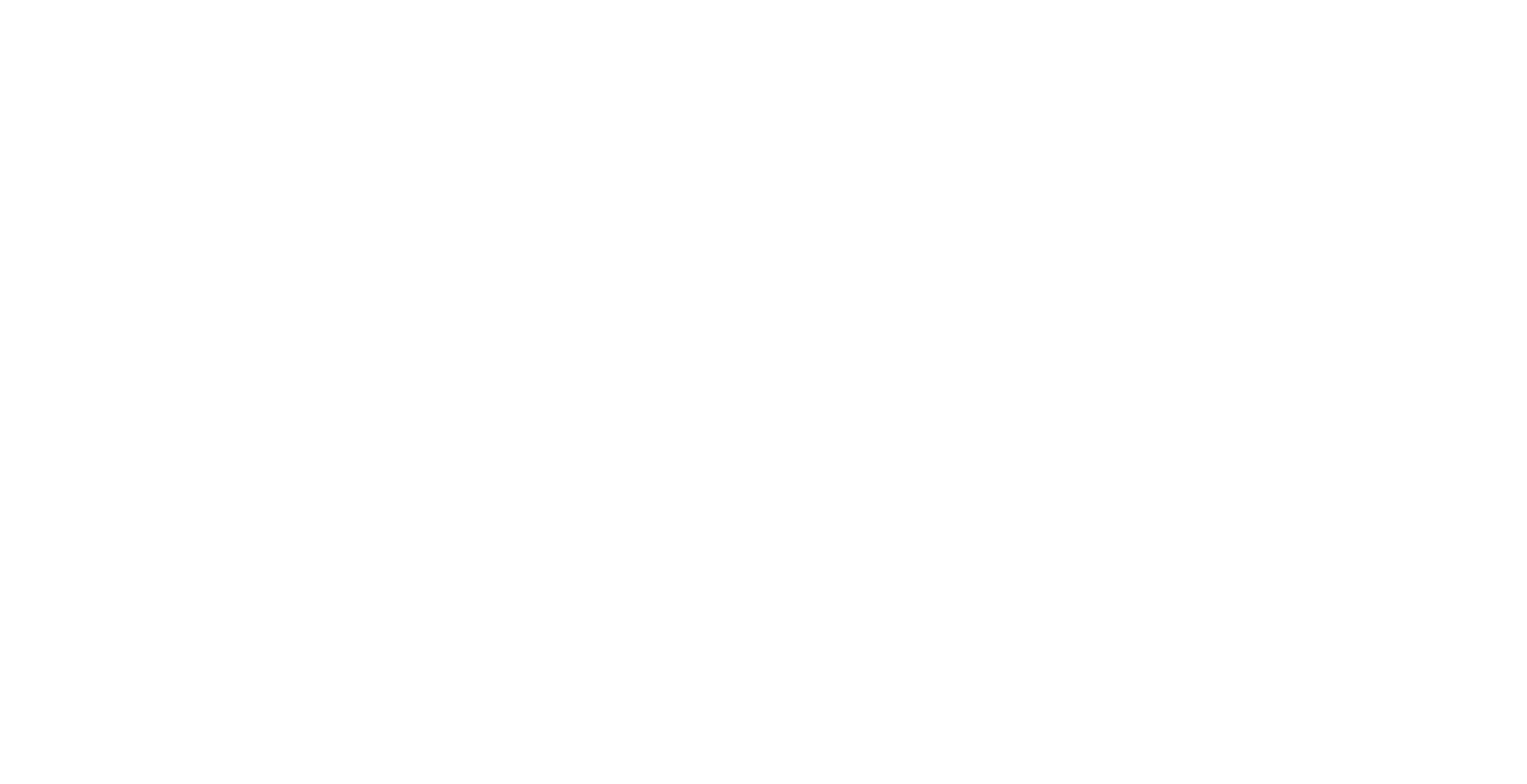
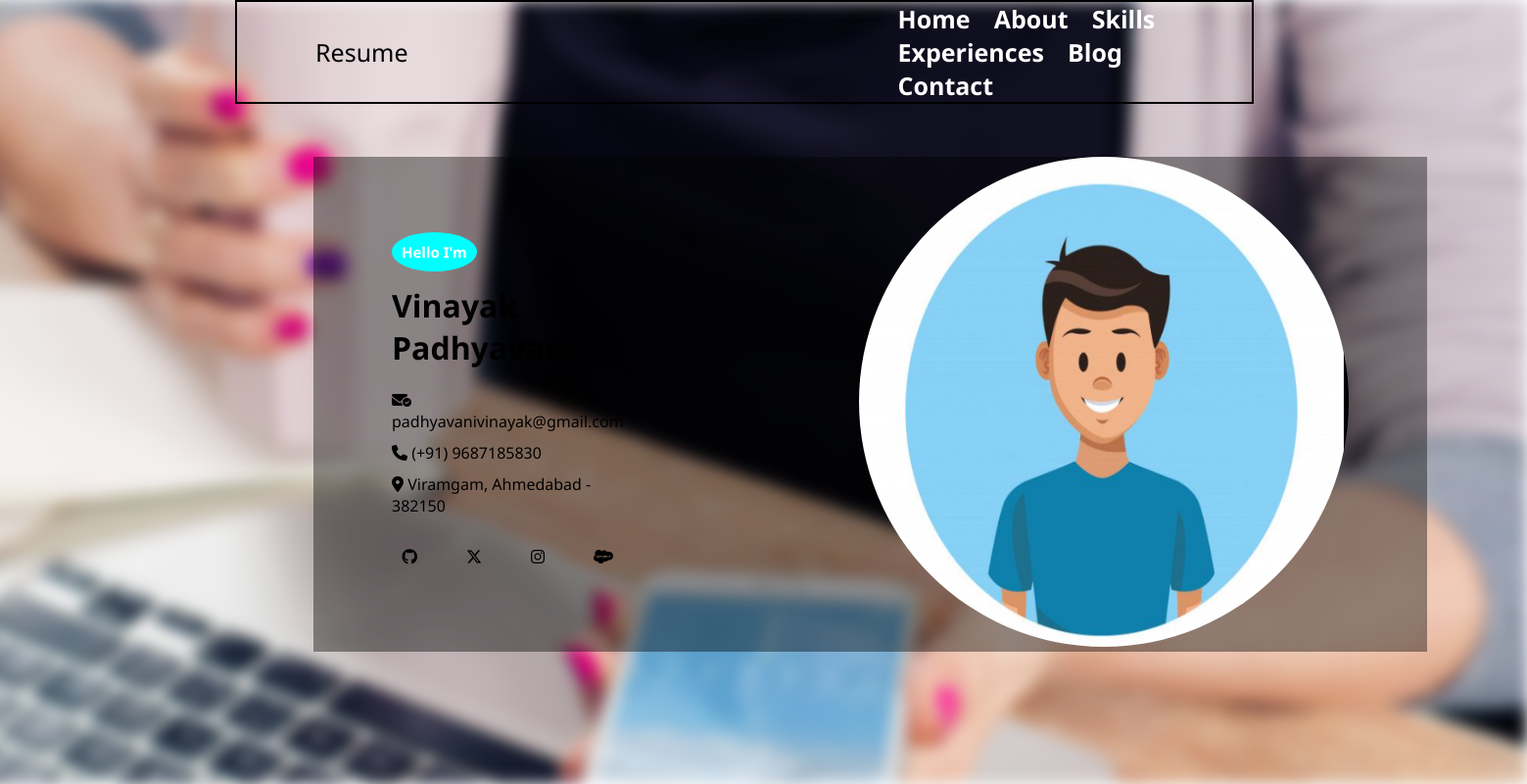
Before and after one commit to Vinayak1812/Vinayak-Portfolio, a plain HTML site: page index.html in a window 1280 px wide. Shown: the whole page at 98% size, 1559 px wide, since content can reach past the window. Drawn offline with Linux system fonts and the light colour scheme.

Commit message:
third commit

```diff
--- a/index.html
+++ b/index.html
@@ -1,13 +1,55 @@
 <!DOCTYPE html>
 <html lang="en">
+
 <head>
     <meta charset="UTF-8">
     <meta name="viewport" content="width=device-width, initial-scale=1.0">
     <title>Vinayak Portfolio</title>
+    <link rel="stylesheet" href="https://cdnjs.cloudflare.com/ajax/libs/font-awesome/6.7.2/css/all.min.css">
     <link rel="stylesheet" href="style.css">
-</head>
-<body>
 
     <script src="document.js"></script>
+</head>
+
+<body>
+    <img src="/Section.png" alt="" srcset="" class="bg-pic">
+
+    <div class="nav-bar">
+        <div class="resume">
+            <p>Resume</p>
+        </div>
+        <div class="menu">
+            <a href="#Home">Home</a>
+            <a href="#About">About</a>
+            <a href="#Skills">Skills</a>
+            <a href="#Experiences">Experiences</a>
+            <a href="#Blog">Blog</a>
+            <a href="#Contact">Contact</a>
+        </div>
+    </div>
+    <div class="my-details">
+        <div class="my-detail">
+            <span>Hello I'm</span>
+            <h1>Vinayak Padhyavani</h1>
+            <div class="contact">
+                <a href="https://mail.google.com/mail/?view=cm&fs=1&to=padhyavanivinayak@gmail.com"><i
+                        class="fa-solid fa-envelope-circle-check"></i> padhyavanivinayak@gmail.com</a>
+                <a href=""><i class="fa-solid fa-phone"></i>  (+91) 9687185830</a>
+                <a href="https://www.google.com/maps/place/Viramgam,+Gujarat+382150,+India/@23.1272654,72.0288376,14z/data=!3m1!4b1!4m6!3m5!1s0x395c0188c9f753cb:0x95d3aabed6c60880!8m2!3d23.1249646!4d72.0535829!16zL20vMGY2bm4w?entry=ttu&g_ep=EgoyMDI1MDIwOS4wIKXMDSoASAFQAw%3D%3D"><i class="fa-solid fa-location-dot"></i> Viramgam, Ahmedabad - 382150</a>
+            </div>
+            <div class="links">
+                <a href="#github"><i class="fa-brands fa-github"></i></a>
+                <a href="#twitter"><i class="fa-brands fa-x-twitter"></i></a>
+                <a href="#instagram"><i class="fa-brands fa-instagram"></i></a>
+                <a href="#salesforce"><i class="fa-brands fa-salesforce"></i></a>
+            </div>
+        </div>
+        <div class="my-pic">
+            <img src="/my-pic.png" alt="" id="vinayak-pic">
+        </div>
+    </div>
+
+
 </body>
+
 </html>
--- a/style.css
+++ b/style.css
@@ -0,0 +1,108 @@
+*{
+    height: 0 auto;
+    width: 0 auto;
+}
+body {
+    margin: 0;      /* Remove default body margins */
+    display: grid;   /* Enable CSS Grid */
+    justify-content: center; /* Shorthand for align-items: center and justify-items: center */
+    font-family: 'Segoe UI', Tahoma, Geneva, Verdana, sans-serif;
+  }
+
+.nav-bar {
+    position: absolute;
+    display: flex;
+    border: 2px solid black;
+    gap: 60vh;
+    padding-left: 10vh;
+    padding-right: 10vh;
+    align-items: center;
+    margin-left: 30vh;
+}
+
+.resume{
+    font-size: 25px;
+    cursor: pointer;
+}
+
+.menu{
+    /* gap: 10px; */
+
+}
+
+.menu a{
+    color: black;
+    text-decoration: none;
+    padding-left: 20px;
+    font-size: 25px;
+    color: white;
+    font-weight: bold;
+}
+
+.bg-pic{
+    position: relative;
+    height: 100vh;
+    filter: blur(8px);
+
+}
+
+.bg-pic::after {
+    content: "";
+    position: absolute;
+    top: 0;
+    left: 0;
+    width: 100%;
+    height: 100%;
+    background: rgba(0, 0, 0, 0.4); /* Your overlay color */
+}
+
+/* Main section */
+
+.my-details{
+    position: absolute;
+    display: flex;
+    align-items: center;
+    justify-content: center;
+    gap: 30vh;
+    margin-top: 20vh;
+    margin-left: 40vh;
+    background-color: rgba(0,0,0, 0.4);
+    padding-left: 80px;
+    padding-right: 80px;
+}
+
+.contact{
+    display: grid;
+    gap: 10px;
+}
+
+#vinayak-pic{
+    height: 500px;
+    width: 500px;
+    border-radius: 50%;
+}
+
+.my-detail span{
+    background-color: aqua;
+    color: white;
+    font-size: 15px;
+    padding: 10px;
+    border-radius: 50%;
+    font-weight: bold;
+}
+
+.my-detail a{
+    color: black;
+    text-decoration: none;
+}
+
+.links{
+    display: flex;
+    justify-content: center;
+    align-items: center;
+    gap: 50px;  /* Adjust the gap as needed */
+    margin-top: 30px;
+}
+.links a{
+
+}
```
Also changed, not shown: Section.png (added), my-pic.png (added).
